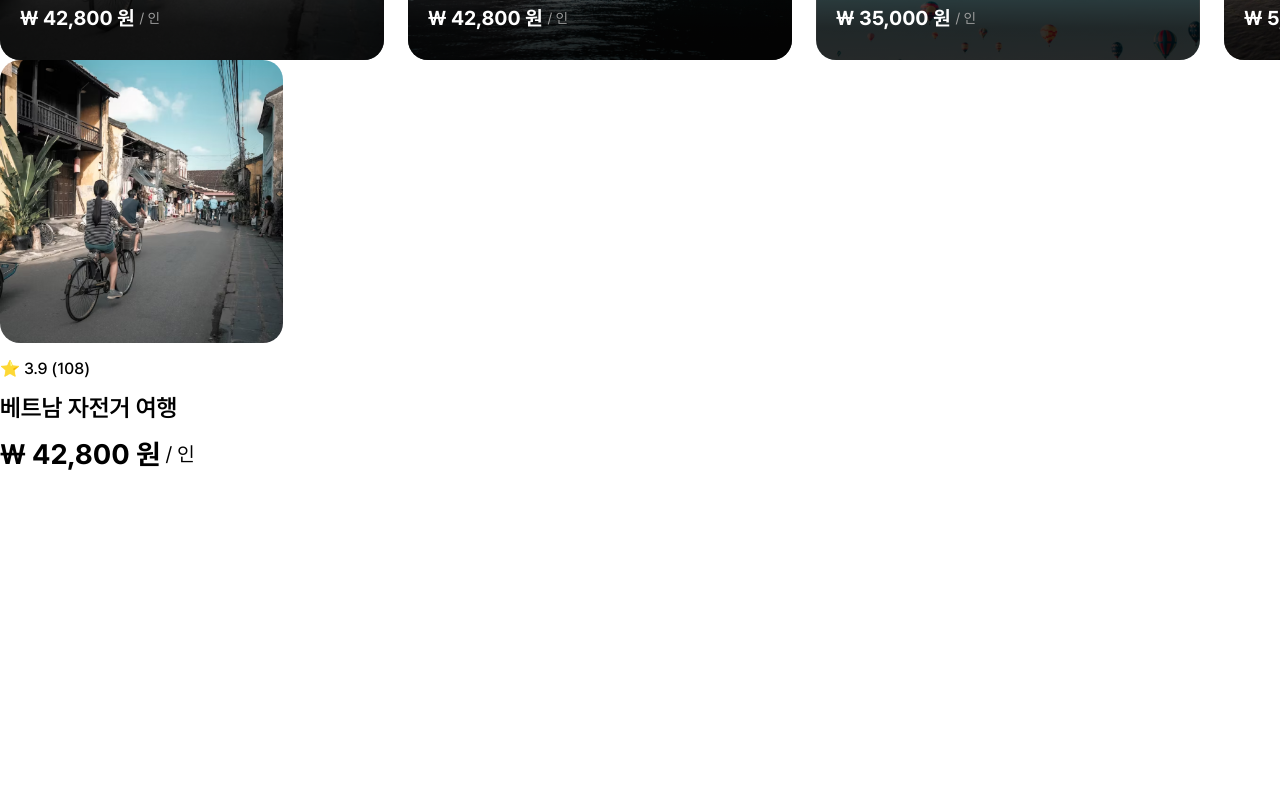
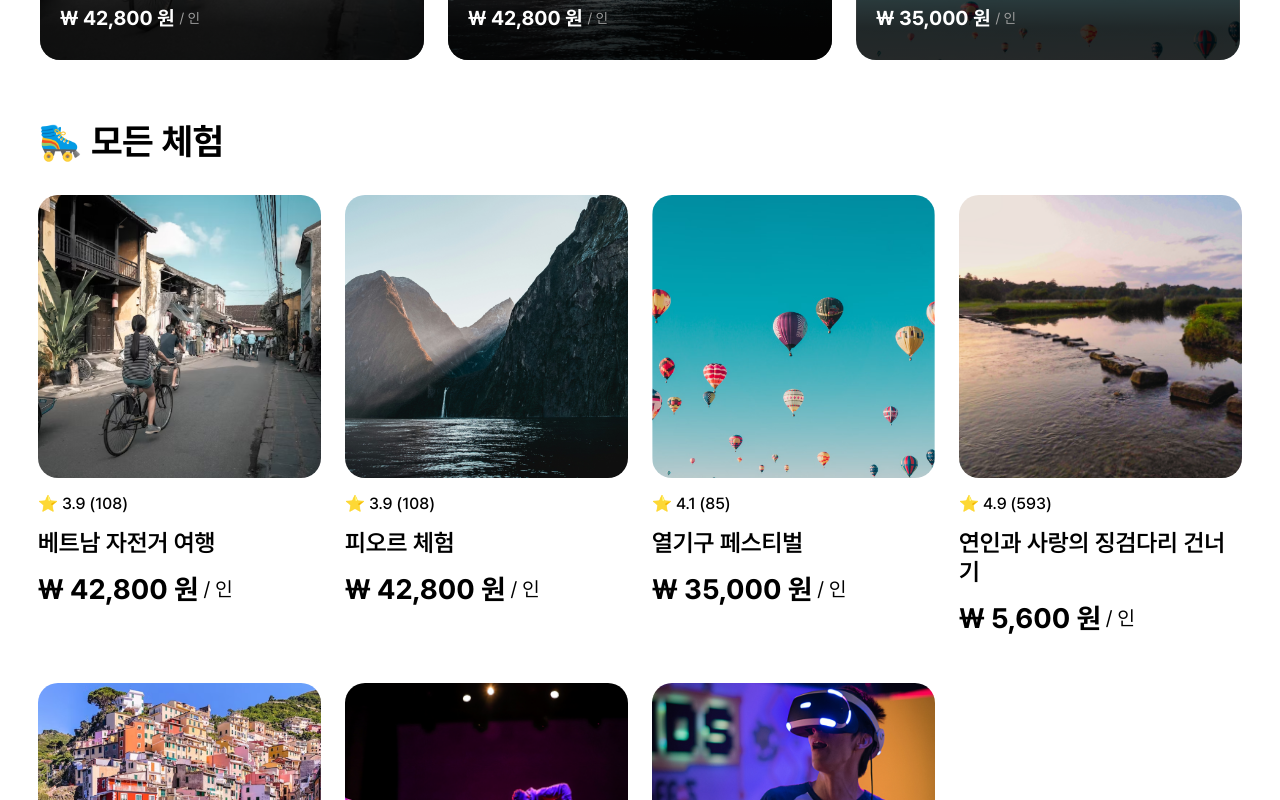
Before and after one commit to codeit-sprint-10/globalNomard, a Next.js app: page /main in a window 1280 px wide. Shown: the part 400-1200 px from the top of the page. Before the commit the page ends 871 px from the top, so only its background shows below. Built offline with nearby package versions, Linux system fonts and the light colour scheme.

Commit message:
feat: 모든 체펌 카드 컴포넌트

```diff
--- a/app/(main)/_components/cardList/cardList.style.ts
+++ b/app/(main)/_components/cardList/cardList.style.ts
@@ -3,12 +3,16 @@ import styled from 'styled-components';
 export const Wrapper = styled.div`
   display: flex;
   flex-direction: column;
+
+  width: 120rem;
+  margin: 0 auto 6rem;
 `;
 
 export const Title = styled.div`
   display: flex;
   flex-direction: row;
   justify-content: space-between;
+  align-items: center;
   margin-bottom: 3.3rem;
 `;
 
@@ -28,6 +32,6 @@ export const List = styled.div`
 `;
 
 export const ListContainer = styled.div<{ currentIndex: number }>`
-  transform: translateX(${(props) => -props.currentIndex * 100}%);
+  transform: translateX(${(props) => -props.currentIndex * (100 + 6.2)}%);
   transition: transform 0.3s ease;
 `;
--- a/app/(main)/smallCard/SmallCard.tsx
+++ b/app/(main)/_components/smallCard/SmallCard.tsx
@@ -1,7 +1,6 @@
 import React from 'react';
 import * as S from './smallCard.style';
-import IMAGES from '@/public/images';
-import { Data } from '../_components/type';
+import { Data } from '../type';
 import Text, { TextType } from '@/_styles/Text';
 
 interface Activity {
@@ -10,11 +9,10 @@ interface Activity {
 
 export default function SmallCard({ data }: Activity) {
   const { images, title, price, point } = data;
-  console.log(images);
 
   return (
     <S.Wrapper>
-      <S.Card src={IMAGES.activity1} alt="images" />
+      <S.Card src={images} alt="images" />
       <S.Info>
         <Text $normalType={TextType.Pre6} text={`⭐️ ${point}`} />
         <Text $normalType={TextType.Pre18} text={title} />
--- /dev/null
+++ b/app/(main)/_components/smallCardList/SmallCardList.tsx
@@ -0,0 +1,20 @@
+import React from 'react';
+import * as S from './smallCardList.style';
+import { Activity } from '../type';
+import SmallCard from '../smallCard/SmallCard';
+import Text, { TextType } from '@/_styles/Text';
+
+export default function SmallCardList({ data }: Activity) {
+  return (
+    <S.Wrapper>
+      <Text $normalType={TextType.Pre11} text="🛼 모든 체험" />
+      <S.List>
+        {data.map((item) => (
+          <div key={item.id}>
+            <SmallCard data={item} />
+          </div>
+        ))}
+      </S.List>
+    </S.Wrapper>
+  );
+}
--- /dev/null
+++ b/app/(main)/_components/smallCardList/smallCardList.style.ts
@@ -0,0 +1,18 @@
+import styled from 'styled-components';
+
+export const Wrapper = styled.div`
+  display: flex;
+  flex-direction: column;
+  gap: 3.2rem;
+
+  width: 120.4rem;
+  margin: 0 auto 7.2rem;
+`;
+
+export const List = styled.div`
+  display: grid;
+  grid-template-columns: repeat(4, 1fr);
+  grid-template-rows: repeat(2, 1fr);
+  row-gap: 4.8rem;
+  column-gap: 2.4rem;
+`;
--- a/app/(main)/main/page.tsx
+++ b/app/(main)/main/page.tsx
@@ -2,22 +2,13 @@
 import React from 'react';
 import CardList from '../_components/cardList/CardList';
 import activityDummy from '@/_constants/activityDummy';
-import SmallCard from '../smallCard/SmallCard';
-import IMAGES from '@/public/images';
+import SmallCardList from '../_components/smallCardList/SmallCardList';
 
 export default function Main() {
-  const dummy = {
-    id: 1,
-    images: IMAGES.activity1,
-    title: '베트남 자전거 여행',
-    price: '42,800',
-    point: '3.9 (108)',
-  };
-
   return (
     <div>
       <CardList data={activityDummy} />
-      <SmallCard data={dummy} />
+      <SmallCardList data={activityDummy} />
     </div>
   );
 }
```
Also changed, not shown: app/(main)/_components/smallCard/smallCard.style.ts (renamed from app/(main)/smallCard/smallCard.style.ts).
